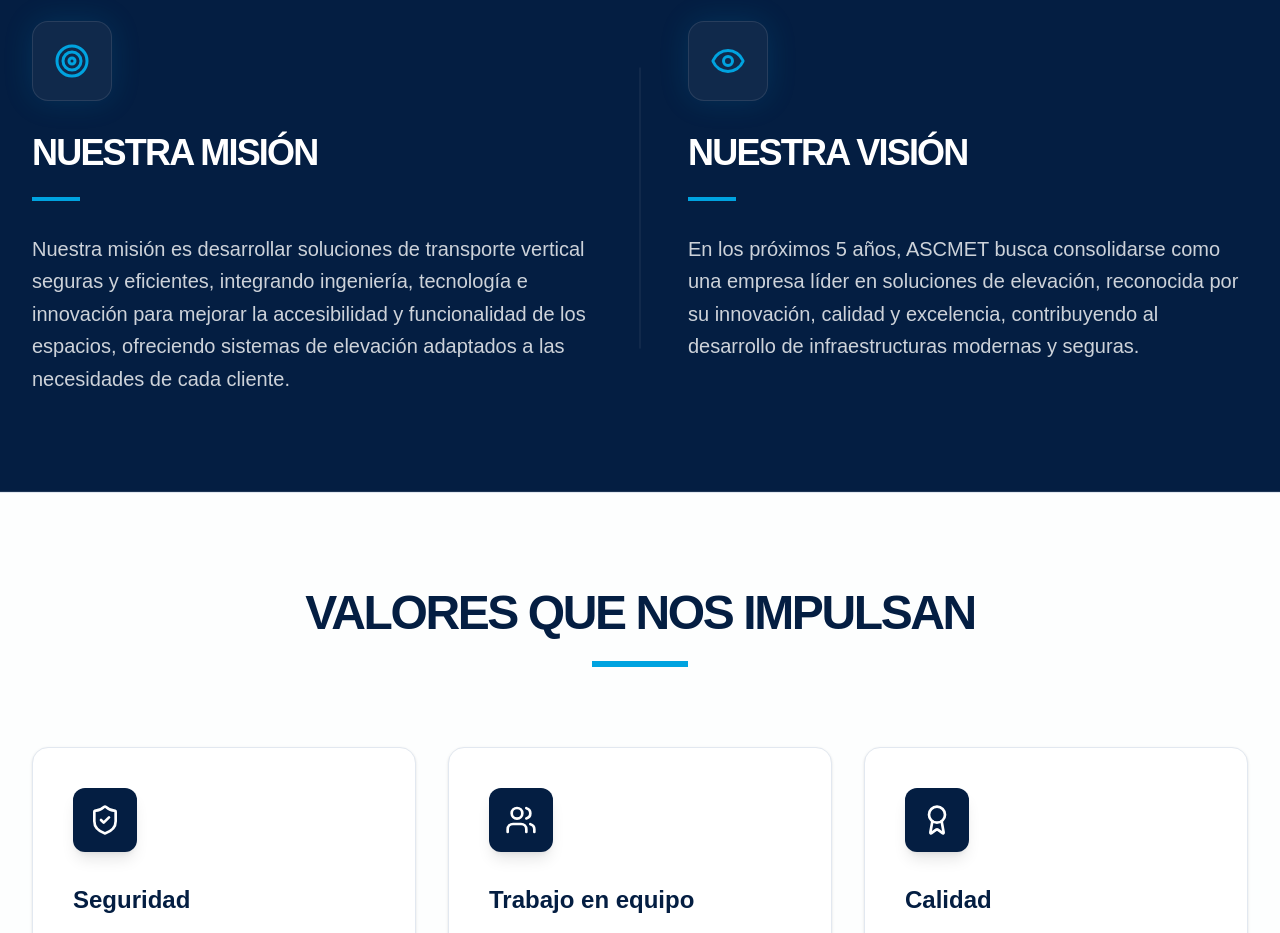
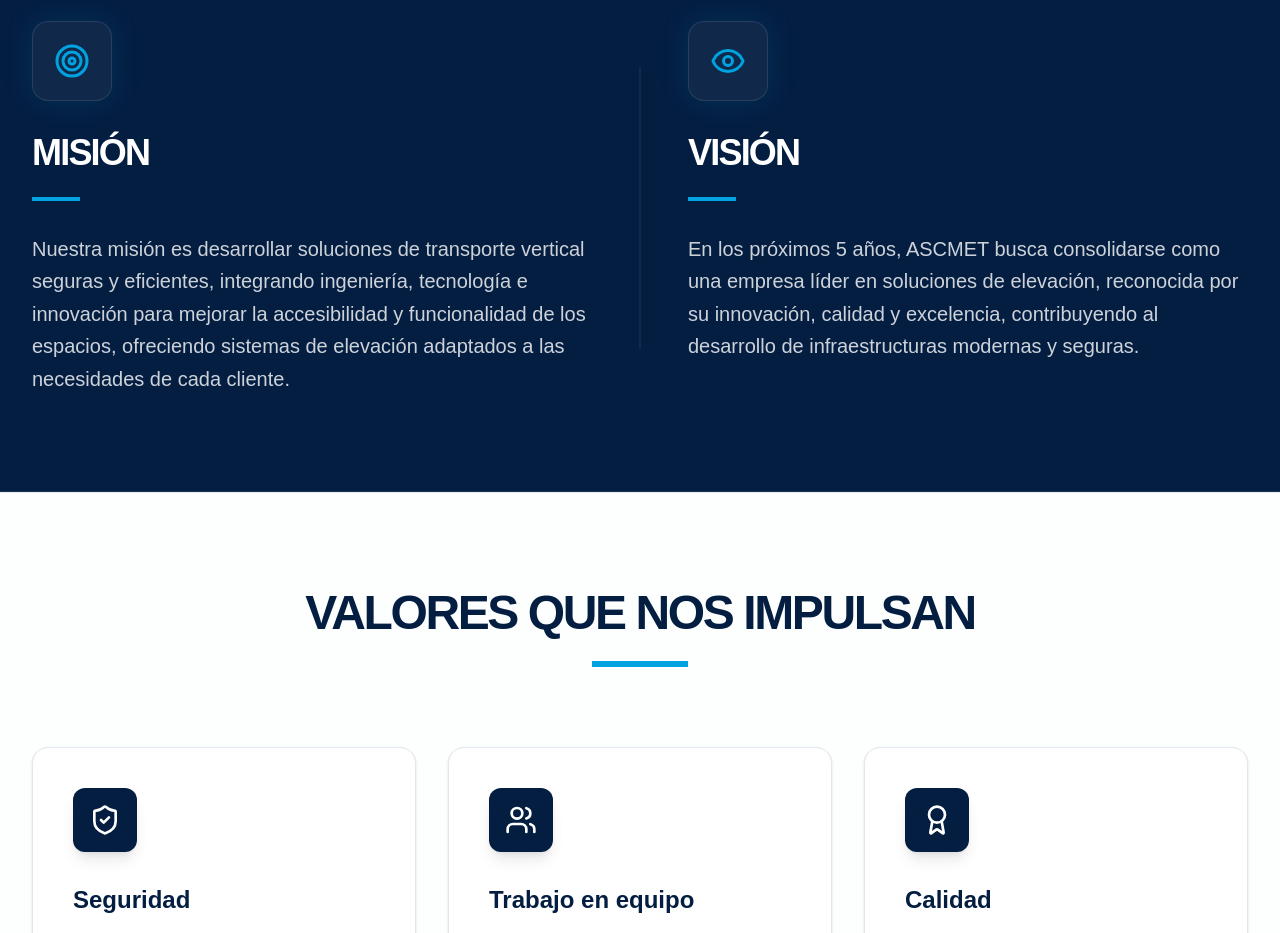
Before and after one commit to adritoon/elevadores-web, a Next.js app: page /nosotros in a window 1280 px wide. Shown: the part 1140-2073 px from the top of the page. Built offline with nearby package versions, Linux system fonts and the light colour scheme.

Commit message:
Mision vision

```diff
--- a/app/nosotros/page.tsx
+++ b/app/nosotros/page.tsx
@@ -124,7 +124,7 @@ export default function NosotrosPage() {
               <div className="w-20 h-20 bg-white/5 border border-white/10 rounded-2xl flex items-center justify-center mb-8 text-accent shadow-[0_0_30px_rgba(0,163,224,0.15)]">
                 <Target size={36} />
               </div>
-              <h3 className="text-3xl lg:text-4xl font-black mb-6 uppercase tracking-tighter text-white">Nuestra Misión</h3>
+              <h3 className="text-3xl lg:text-4xl font-black mb-6 uppercase tracking-tighter text-white">Misión</h3>
               <div className="w-12 h-1 bg-accent mb-8"></div>
               <p className="text-lg lg:text-xl text-white/80 leading-relaxed font-light">
                 Nuestra misión es desarrollar soluciones de transporte vertical seguras y eficientes, integrando ingeniería, tecnología e innovación para mejorar la accesibilidad y funcionalidad de los espacios, ofreciendo sistemas de elevación adaptados a las necesidades de cada cliente.
@@ -136,7 +136,7 @@ export default function NosotrosPage() {
               <div className="w-20 h-20 bg-white/5 border border-white/10 rounded-2xl flex items-center justify-center mb-8 text-accent shadow-[0_0_30px_rgba(0,163,224,0.15)]">
                 <Eye size={36} />
               </div>
-              <h3 className="text-3xl lg:text-4xl font-black mb-6 uppercase tracking-tighter text-white">Nuestra Visión</h3>
+              <h3 className="text-3xl lg:text-4xl font-black mb-6 uppercase tracking-tighter text-white">Visión</h3>
               <div className="w-12 h-1 bg-accent mb-8"></div>
               <p className="text-lg lg:text-xl text-white/80 leading-relaxed font-light">
                 En los próximos 5 años, ASCMET busca consolidarse como una empresa líder en soluciones de elevación, reconocida por su innovación, calidad y excelencia, contribuyendo al desarrollo de infraestructuras modernas y seguras.
```
